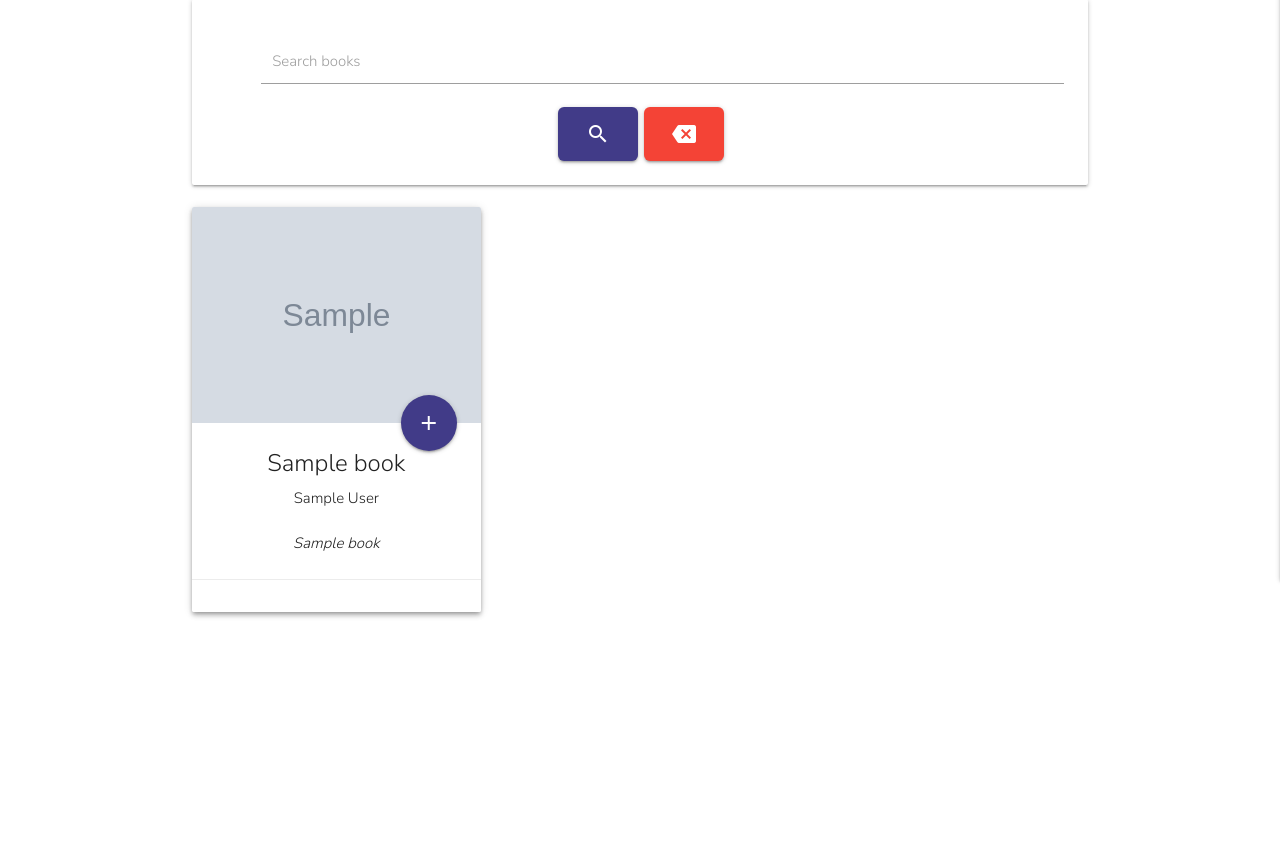
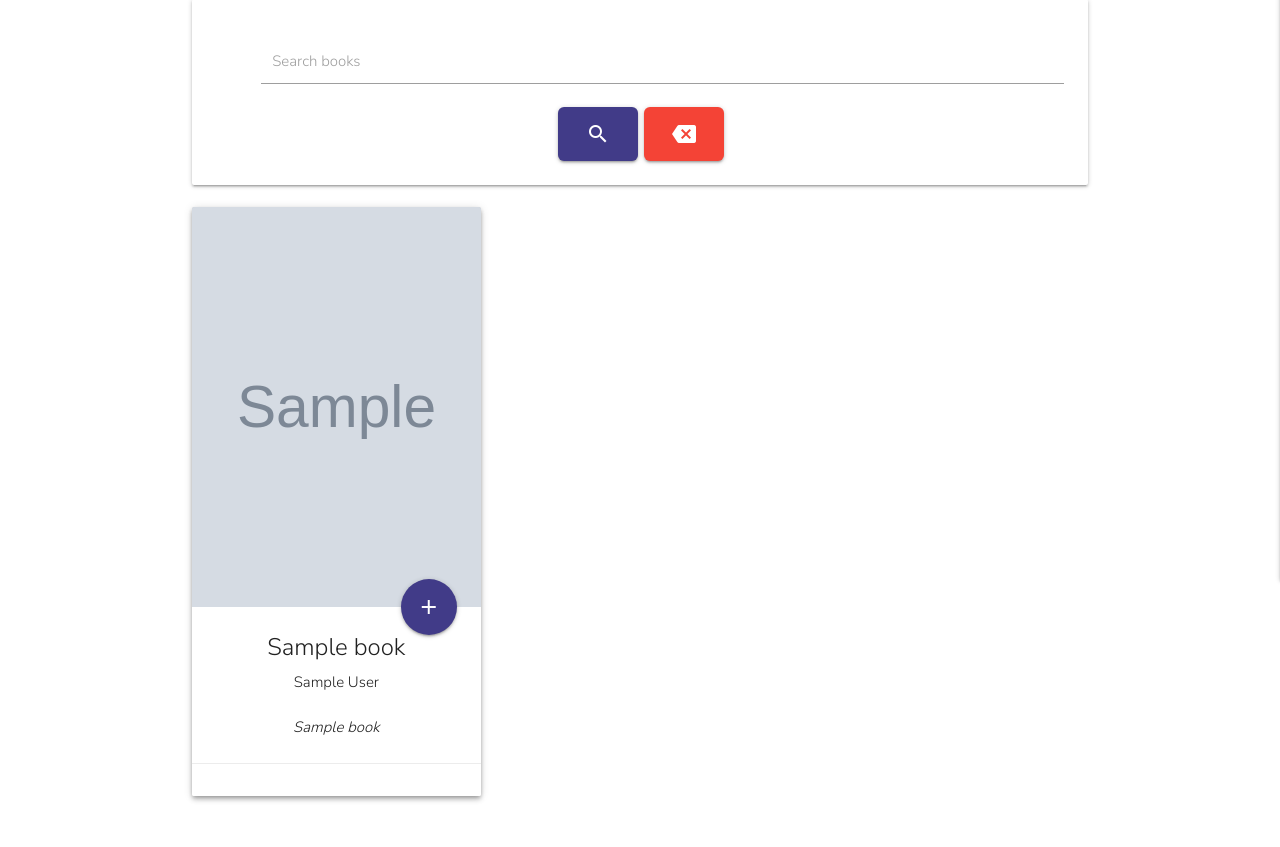
Before and after one commit to CarolinaCobo/la-biblioteca-ms3, a Flask app: page /search in a window 1280 px wide. Shown: the part 280-1127 px from the top of the page. Run offline with Flask 2, Linux system fonts and the light colour scheme; grey boxes marked "Sample" are stand-in pictures; a database or web service that is not in the repository returns one stand-in record (values such as "Sample title"); some libraries are stand-ins or nearby versions; some web fonts are replaced.

Commit message:
Display grey background if missing image and name of the book as alt field

```diff
--- a/static/css/style.css
+++ b/static/css/style.css
@@ -155,6 +155,10 @@ h3 {
     color: #675ddb;
 }
 
+.card .card-image img {
+    min-height: 400px;
+    background-color: lightgrey;
+}
 
 .button-cancel > a {
     color: white;
--- a/templates/books.html
+++ b/templates/books.html
@@ -30,7 +30,7 @@
     <div class="card book-card offset-s1 hoverable z-depth-2">
       <div class="card-image">
         <!-- Book image pulled from DB -->
-        <img src="{{ book.book_image }}" alt="Book cover image"/>
+        <img src="{{ book.book_image }}" alt="{{ book.book_name }}"/>
         <!-- Button to open book page in a new tab -->
         <a href="{{ url_for('book_page', book_id=book._id) }}" class="
             btn-floating btn
```
